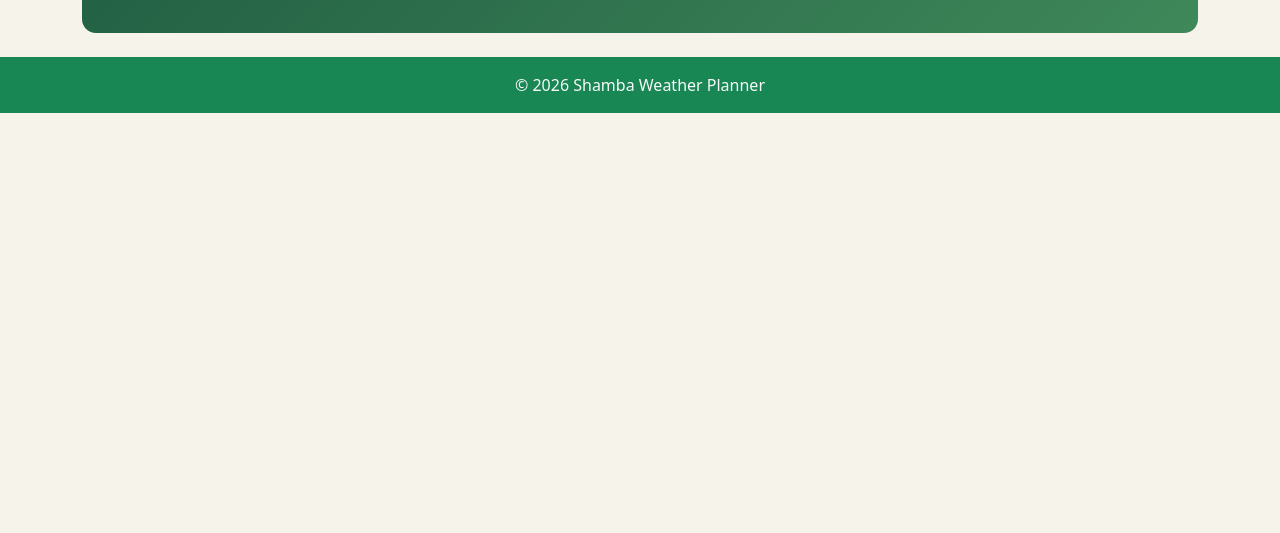
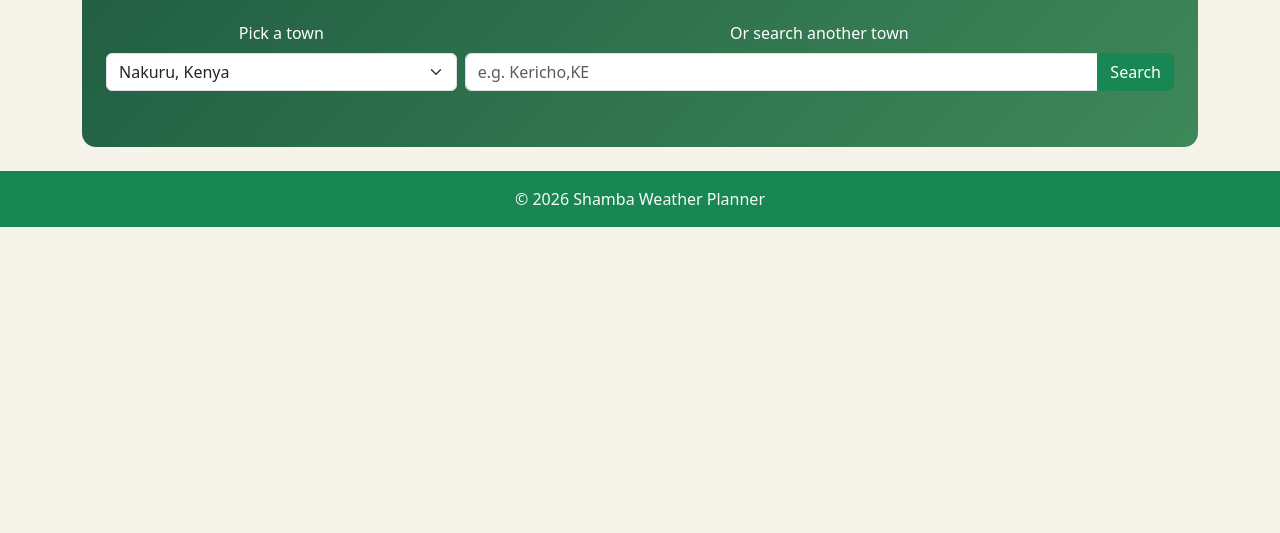
Before and after one commit to TerylO-CRUD/shamba-plan, a website: page index.html in a window 1280 px wide. Shown: the part 267-800 px from the top of the page. Drawn offline with nearby package versions, Linux system fonts and the light colour scheme; no server answers.

Commit message:
corrected weather search funtionallity

```diff
--- a/index.html
+++ b/index.html
@@ -26,8 +26,24 @@
         <div class="hero">
         <h1>Plan your farm work around the weather</h1>
 
-        <p>Check the forecast for any town, get simple farming advice, and keep a log of what you did.</p>
-
+        <p>Check the forecast for any town, get simple farming advice, and keep a log of what you did.
+        </p>
+      <form id="searchForm" class="row g-2 my-3">
+        <div class="col-md-4">
+          <label for="townSelect" class="form-label">Pick a town</label>
+          <select id="townSelect" class="form-select">
+           <option value="Nairobi,KE">Nairobi, Kenya</option>
+          <option value="Nakuru,KE" selected>Nakuru, Kenya</option>
+          <option value="Kisumu,KE">Kisumu, Kenya</option>
+          <option value="Kampala,UG">Kampala, Uganda</option>
+          <option value="Lagos,NG">Lagos, Nigeria</option>
+          <option value="Kumasi,GH">Kumasi, Ghana</option>
+          <option value="Pune,IN">Pune, India</option>
+          <option value="Des Moines,US">Des Moines, USA</option>
+          <option value="Cordoba,AR">Cordoba, Argentina</option>
+          <option value="Lyon,FR">Lyon, France</option>
+          </select>
+        </div>
         <div class="col-md-8">
           <label for="townInput" class="form-label">Or search another town</label>
           <div class="input-group">
```
